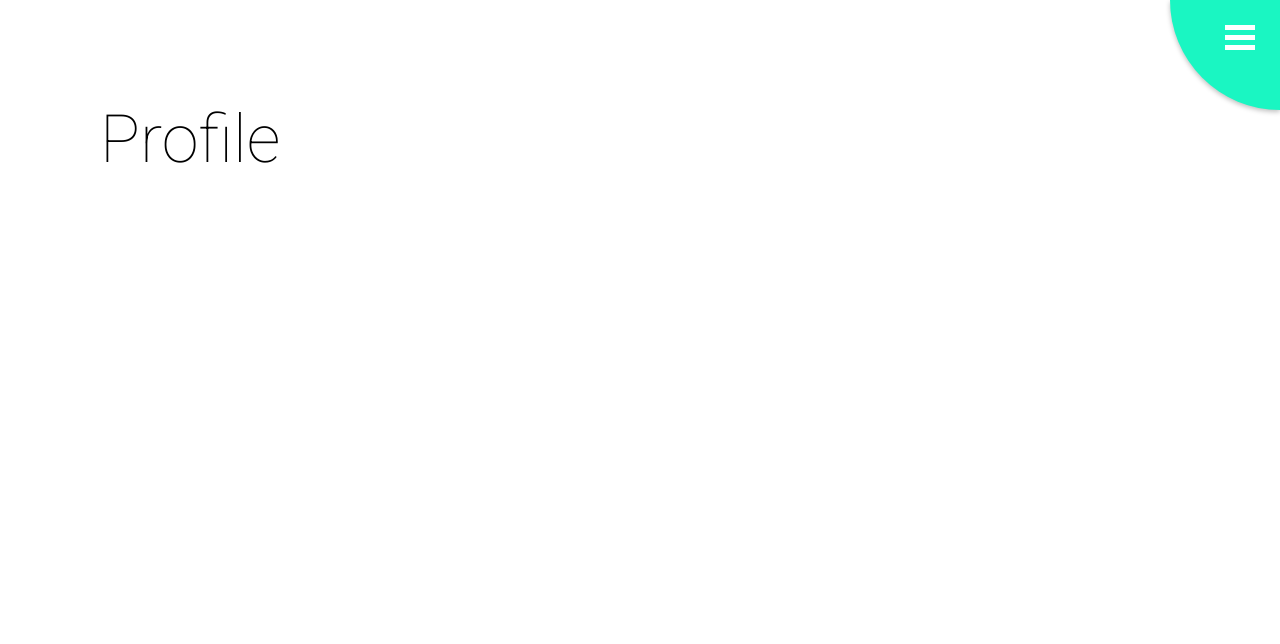
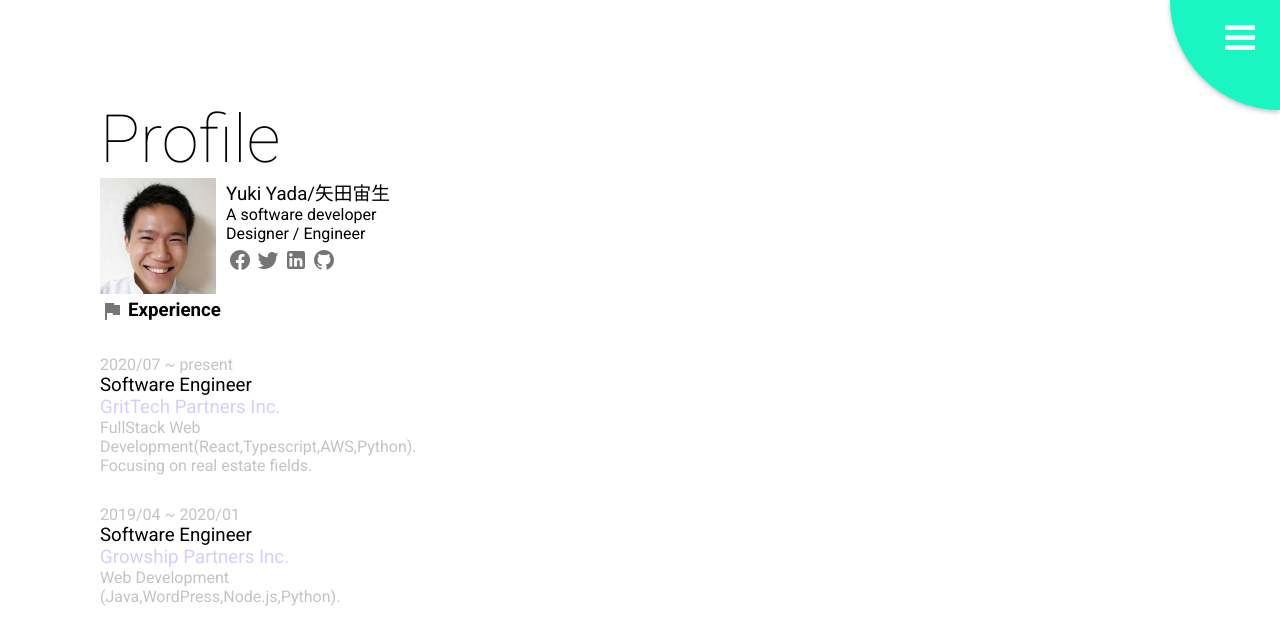
Before and after one commit to YadaYuki/portfolio_me, a Vue app: page /profile in a window 1280 px wide. Shown: the top 644 px of the page. Built offline with nearby package versions, Linux system fonts and the light colour scheme.

Commit message:
add data and job experience

```diff
--- /dev/null
+++ b/src/assets/data/certification.json
@@ -0,0 +1,10 @@
+[{
+    "time":"2019/12",
+    "title":"TOEIC Score 845",
+    "description":"TOEIC Listening & Reading Test"
+
+},{
+    "time":"2020/03",
+    "title":"Machine Learning Course Certification",
+    "description":"ML Course provided by Coursera and Stanford University"
+}]
--- /dev/null
+++ b/src/assets/data/education.json
@@ -0,0 +1,6 @@
+[{
+    "school_name":"Waseda University",
+    "start":"2018/04",
+    "end":"present",
+    "description":"Bachelor of Computer Science and Communication"
+}]
--- a/src/assets/data/experience.json
+++ b/src/assets/data/experience.json
@@ -4,12 +4,12 @@
     "start":"2020/07",
     "end":"present",
     "job_title":"Software Engineer",
-    "description":"FullStack Web Development(React,Typescript,AWS,Python).Focusing on real estate fields."
+    "description":"FullStack Web Development(React,Typescript,AWS,Python).   Focusing on real estate fields."
 },{
     "company_name":"Growship Partners Inc.",
     "company_link":"https://www.growship.com/",
     "start":"2019/04",
     "end":"2020/01",
     "job_title":"Software Engineer",
-    "description":"Web Development(Java,WordPress,Node.js,Python)."
+    "description":"Web Development (Java,WordPress,Node.js,Python)."
 }]
--- a/src/assets/data/skills.json
+++ b/src/assets/data/skills.json
@@ -6,54 +6,54 @@
     },
     {
         "name": "CSS3",
-        "image_svg": "",
+        "image_svg": "language_icons/icons8-css3.svg",
         "level": 4
     },
     {
         "name": "JavaScript",
-        "image_svg": "",
+        "image_svg": "language_icons/icons8-js-squared.svg",
         "level": 3
     },
     {
         "name": "TypeScript",
-        "image_svg": "",
+        "image_svg": "icons8-typescript.svg",
         "level": 4
     },
     {
         "name": "Python",
-        "image_svg": "",
+        "image_svg": "icons8-python.svg",
         "level": 4
     },
     {
         "name": "Golang",
-        "image_svg": "",
+        "image_svg": "icons8-golang.svg",
         "level": 2
     },
     {
         "name": "Java",
-        "image_svg": "",
+        "image_svg": "icons8-java.svg",
         "level": 2
     },
     {
         "name": "C",
-        "image_svg": "",
+        "image_svg": "icons8-c-programming.svg",
         "level": 2
     },
     {
         "name": "Matlab",
-        "image_svg": "",
+        "image_svg": "icons8-matlab.svg",
         "level": 2
     },    {
         "name": "CloudFormation(GCP/AWS)",
-        "image_svg": "",
+        "image_svg": "icons8-amazon-web-services.svg",
         "level": 2
     },{
         "name": "Docker",
-        "image_svg": "",
+        "image_svg": "icons8-docker.svg",
         "level": 2
     },{
         "name":"Git",
-        "image_svg":"",
+        "image_svg":"icons8-github.svg",
         "level":4
     }
 ]
--- a/src/components/page/Profile.vue
+++ b/src/components/page/Profile.vue
@@ -1,18 +1,38 @@
 <template>
-    <div>
-        <Menu />
-        <Header title="Profile" />
+  <div>
+    <Menu />
+    <Header title="Profile" />
+    <div class="profile_wrapper">
+      <ProfileItem />
+      <div>
+          <!-- TODO:use Vuetify Col -->
+          <div>
+          <Experience />
+          </div>
+      </div>
     </div>
+  </div>
 </template>
 
+<style scoped>
+.profile_wrapper {
+  margin-left: 100px;
+}
+</style>
+
 <script>
-import Header from "@/components/global/Header.vue"
-import Menu from "@/components/global/Menu.vue"
+import Header from "@/components/global/Header.vue";
+import Menu from "@/components/global/Menu.vue";
+import ProfileItem from "@/components/parts/ProfileItem.vue";
+import Experience from "@/components/parts/Experience.vue"
 
 export default {
-    name:"Profile",
-    components:{
-        Header,Menu
-    }
-}
+  name: "Profile",
+  components: {
+    Header,
+    Menu,
+    ProfileItem,
+    Experience
+  },
+};
 </script>
--- a/src/components/page/Work.vue
+++ b/src/components/page/Work.vue
@@ -13,7 +13,7 @@
 import Header from "@/components/global/Header.vue";
 import Menu from "@/components/global/Menu.vue";
 import ProjectCard from "@/components/parts/ProjectCard.vue";
-import projects from "@/assets/project.json";
+import projects from "@/assets/data/project.json";
 
 export default {
   name: "Work",
--- /dev/null
+++ b/src/components/parts/Experience.vue
@@ -0,0 +1,22 @@
+<template>
+  <div>
+      <ProfileSubsectionTitle subsection_title="Experience" />
+      <!-- For -->
+      <ExperienceItem v-for="experience in experiences" v-bind:experience="experience" :key="experience.id"/>
+  </div>
+</template>
+<script>
+import ProfileSubsectionTitle from "@/components/parts/ProfileSubsectionTitle.vue";
+import ExperienceItem from "@/components/parts/ExperienceItem.vue"
+import experiences from "@/assets/data/experience.json";
+
+export default {
+  name: "Experience",
+  components: {
+    ProfileSubsectionTitle,ExperienceItem
+  },
+  data:()=>{
+    return {experiences}
+  }
+};
+</script>
--- /dev/null
+++ b/src/components/parts/ExperienceItem.vue
@@ -0,0 +1,35 @@
+<template>
+  <div>
+    <p>{{experience.start}} ~ {{experience.end}}</p>
+    <h3>{{experience.job_title}}</h3>
+    <h3><a :href="experience.company_link">{{experience.company_name}}</a></h3>
+    <p>
+      {{experience.description}}
+    </p>
+  </div>
+</template>
+
+<script>
+export default {
+  name: "ExperienceItem",
+  props:{
+      experience:Object
+  }
+};
+</script>
+<style lang="scss" scoped>
+div{
+    margin-top:30px;
+    width:300px;
+    h3{
+        font-weight: 400;
+        a{
+            text-decoration: none;
+            color:#D3CFFF;
+        }
+    }
+    p{
+        color:#C4C4C4;
+    }
+}
+</style>
--- /dev/null
+++ b/src/components/parts/ProfileItem.vue
@@ -0,0 +1,66 @@
+<template>
+  <div class="profile_item_wrapper">
+    <div class="image_wrapper">
+      <img v-bind:src="require('@/assets/yadayuki.jpg')" />
+    </div>
+    <div class="description_wrapper">
+      <!-- Name -->
+      <h3>Yuki Yada/矢田宙生</h3>
+      <p>
+        A software developer <br />
+        Designer / Engineer
+      </p>
+      <!-- title -->
+      <!-- TODO:change to for  -->
+      <ul>
+        <li>
+          <a href="https://www.facebook.com/yuki.yada.904" target="_brank"><v-icon>mdi-facebook</v-icon></a>
+        </li>
+        <li>
+          <a href="https://twitter.com/YADAYUKI2" target="_brank"><v-icon>mdi-twitter</v-icon></a>
+        </li>
+        <li>
+          <a href="https://www.linkedin.com/in/yukiyada/" target="_brank"><v-icon>mdi-linkedin</v-icon></a>
+        </li>
+        <li>
+          <a href="https://github.com/YadaYuki/" target="_brank"><v-icon>mdi-github</v-icon></a>
+        </li>
+      </ul>
+    </div>
+  </div>
+</template>
+<style lang="scss" scoped>
+.profile_item_wrapper {
+  width: 300px;
+  display: flex;
+  .image_wrapper {
+    width: 40%;
+    img {
+      width: 100%;
+    }
+  }
+  .description_wrapper {
+    width: 60%;
+    margin-left: 10px;
+    h3{
+        font-weight: 400;
+    }
+    ul{
+        margin-top:5px;
+        list-style: none;
+        display: flex;
+        li{
+            margin:0 2px 0;
+            a{
+                text-decoration: none;
+            }
+        }
+    }
+  }
+}
+</style>
+<script>
+export default {
+  name: "ProfileItem",
+};
+</script>
--- /dev/null
+++ b/src/components/parts/ProfileSubsectionTitle.vue
@@ -0,0 +1,23 @@
+<template>
+<!-- TODO: add custom color -->
+  <h3><v-icon color="primary">mdi-flag</v-icon>{{subsection_title}}</h3>
+</template>
+
+<script>
+export default {
+  name: "ProfileSubsectionTitle",
+  props: {
+    subsection_title: String,
+  },
+};
+</script>
+<style lang="scss" scoped>
+h3{
+    line-height: 25px;
+    i{
+        height:25px;
+        margin-bottom: 2px;
+        margin-right:4px;
+    }
+}
+</style>
--- a/src/plugins/vuetify.js
+++ b/src/plugins/vuetify.js
@@ -4,4 +4,9 @@ import Vuetify from 'vuetify/lib';
 Vue.use(Vuetify);
 
 export default new Vuetify({
+    theme: {
+        themes: {
+            primary: "#1AF6C2"
+        },
+    },
 });
```
Also changed, not shown: src/assets/yadayuki.jpg (added).
